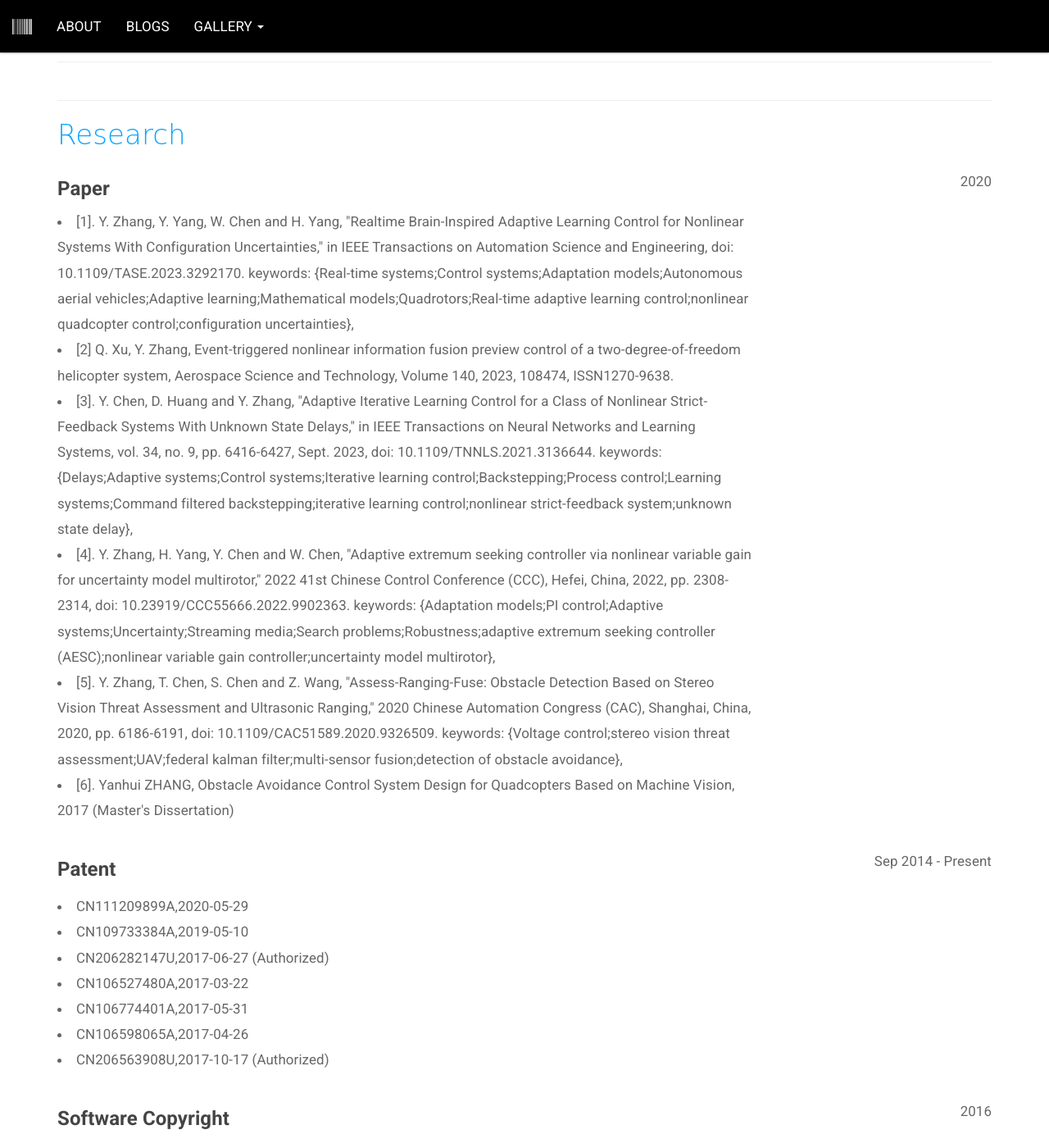
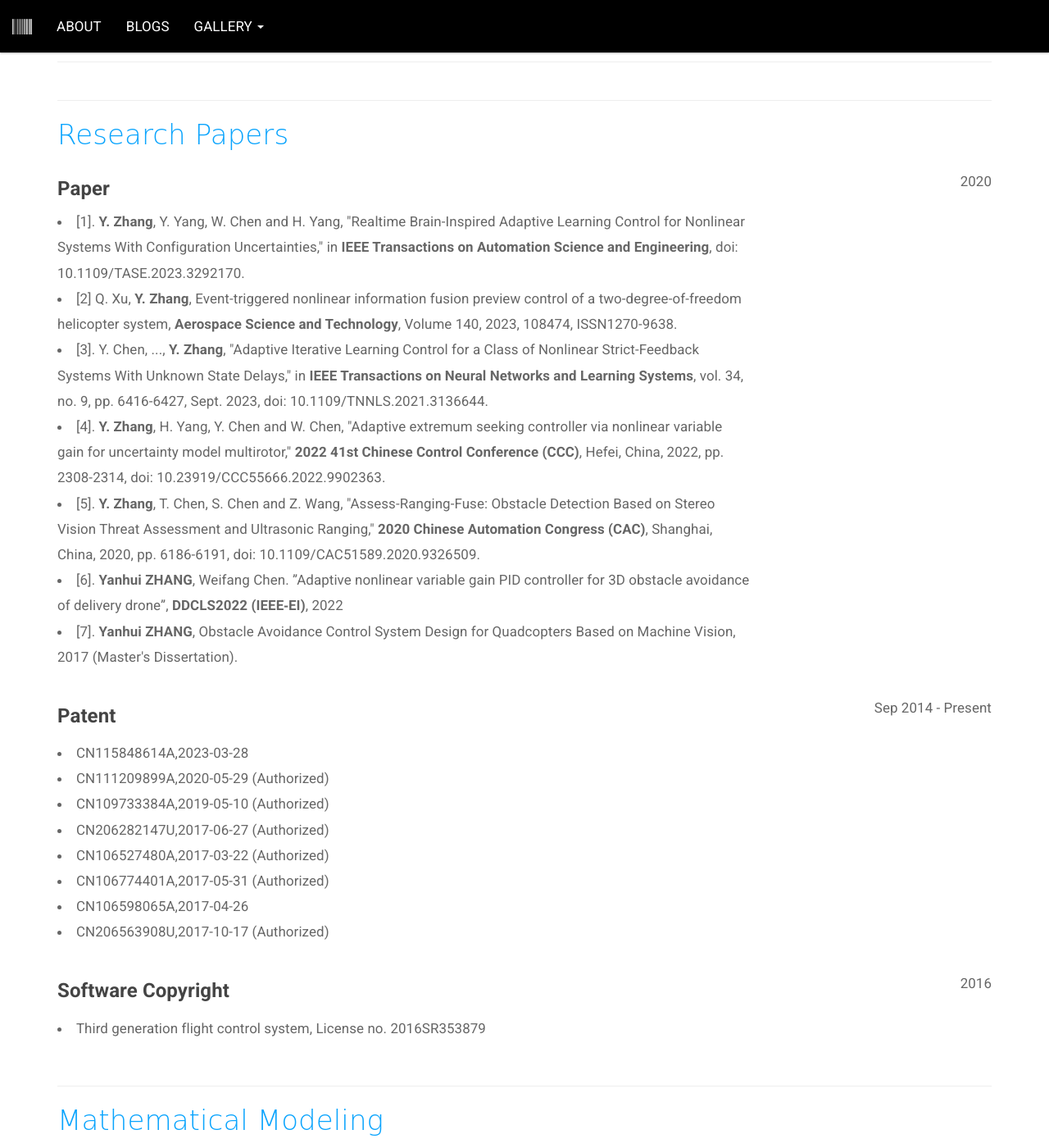
Before and after one commit to ayan1991/ayan1991.github.io, a Jekyll site: the page built from _pages/about.html, in a window 1280 px wide and 1400 px high, scrolled down 3134 px. Shown: the whole window at 82% size. Built offline with Jekyll 4.4.1, drawn with Linux system fonts in a browser that asks for light colours.

Commit message:
[add]1.Modify front

```diff
--- a/_pages/about.html
+++ b/_pages/about.html
@@ -417,7 +417,7 @@
 
             <div class = "row">
 			    <div class="col-md-12">
-                    <h2 class="title-block">Projects</h2>
+                    <h2 class="title-block">Projects and Papers</h2>
 			    	<hr class="m-y-2">
 <!--
 				    <h3 class="subtitle" id="Robots">Robots</h3>	 -->
@@ -429,7 +429,7 @@
 
 			    	<hr class="m-y-2">
 
-				    <h3 class="subtitle" id= "Research">Research</h3>
+				    <h3 class="subtitle" id= "Research">Research Papers</h3>
                 </div>
 			</div>
 
@@ -438,19 +438,19 @@
                <div class="col-md-9">
 					<h4 class = "experience-title">Paper</h4>
 
-					<li>[1]. Y. Zhang, Y. Yang, W. Chen and H. Yang, "Realtime Brain-Inspired Adaptive Learning Control for Nonlinear Systems With Configuration Uncertainties," in IEEE Transactions on Automation Science and Engineering, doi: 10.1109/TASE.2023.3292170.
-						keywords: {Real-time systems;Control systems;Adaptation models;Autonomous aerial vehicles;Adaptive learning;Mathematical models;Quadrotors;Real-time adaptive learning control;nonlinear quadcopter control;configuration uncertainties},</li>
+					<li>[1]. <b>Y. Zhang</b>, Y. Yang, W. Chen and H. Yang, "Realtime Brain-Inspired Adaptive Learning Control for Nonlinear Systems With Configuration Uncertainties," in <b>IEEE Transactions on Automation Science and Engineering</b>, doi: 10.1109/TASE.2023.3292170.</li>
 
-					<li>[2] Q. Xu, Y. Zhang, Event-triggered nonlinear information fusion preview control of a two-degree-of-freedom helicopter system, Aerospace Science and Technology, Volume 140, 2023, 108474, ISSN1270-9638. </li>
+					<li>[2] Q. Xu, <b>Y. Zhang</b>, Event-triggered nonlinear information fusion preview control of a two-degree-of-freedom helicopter system, <b>Aerospace Science and Technology</b>, Volume 140, 2023, 108474, ISSN1270-9638. </li>
 
-					<li>[3]. Y. Chen, D. Huang and Y. Zhang, "Adaptive Iterative Learning Control for a Class of Nonlinear Strict-Feedback Systems With Unknown State Delays," in IEEE Transactions on Neural Networks and Learning Systems, vol. 34, no. 9, pp. 6416-6427, Sept. 2023, doi: 10.1109/TNNLS.2021.3136644.
-						keywords: {Delays;Adaptive systems;Control systems;Iterative learning control;Backstepping;Process control;Learning systems;Command filtered backstepping;iterative learning control;nonlinear strict-feedback system;unknown state delay},	</li>
+					<li>[3]. Y. Chen, ..., <b>Y. Zhang</b>, "Adaptive Iterative Learning Control for a Class of Nonlinear Strict-Feedback Systems With Unknown State Delays," in <b>IEEE Transactions on Neural Networks and Learning Systems</b>, vol. 34, no. 9, pp. 6416-6427, Sept. 2023, doi: 10.1109/TNNLS.2021.3136644.</li>
 
-					<li>[4]. Y. Zhang, H. Yang, Y. Chen and W. Chen, "Adaptive extremum seeking controller via nonlinear variable gain for uncertainty model multirotor," 2022 41st Chinese Control Conference (CCC), Hefei, China, 2022, pp. 2308-2314, doi: 10.23919/CCC55666.2022.9902363. keywords: {Adaptation models;PI control;Adaptive systems;Uncertainty;Streaming media;Search problems;Robustness;adaptive extremum seeking controller (AESC);nonlinear variable gain controller;uncertainty model multirotor},</li>
+					<li>[4]. <b>Y. Zhang</b>, H. Yang, Y. Chen and W. Chen, "Adaptive extremum seeking controller via nonlinear variable gain for uncertainty model multirotor," <b>2022 41st Chinese Control Conference (CCC)</b>, Hefei, China, 2022, pp. 2308-2314, doi: 10.23919/CCC55666.2022.9902363. </li>
 
-					<li>[5]. Y. Zhang, T. Chen, S. Chen and Z. Wang, "Assess-Ranging-Fuse: Obstacle Detection Based on Stereo Vision Threat Assessment and Ultrasonic Ranging," 2020 Chinese Automation Congress (CAC), Shanghai, China, 2020, pp. 6186-6191, doi: 10.1109/CAC51589.2020.9326509. keywords: {Voltage control;stereo vision threat assessment;UAV;federal kalman filter;multi-sensor fusion;detection of obstacle avoidance},</li>
+					<li>[5]. <b>Y. Zhang</b>, T. Chen, S. Chen and Z. Wang, "Assess-Ranging-Fuse: Obstacle Detection Based on Stereo Vision Threat Assessment and Ultrasonic Ranging," <b>2020 Chinese Automation Congress (CAC)</b>, Shanghai, China, 2020, pp. 6186-6191, doi: 10.1109/CAC51589.2020.9326509.</li>
 
-					<li>[6]. Yanhui ZHANG, Obstacle Avoidance Control System Design for Quadcopters Based on Machine Vision, 2017 (Master's Dissertation)</li>
+					<li>[6]. <b>Yanhui ZHANG</b>, Weifang Chen. ”Adaptive nonlinear variable gain PID controller for 3D obstacle avoidance of delivery drone”, <b>DDCLS2022 (IEEE‐EI)</b>, 2022</li>
+
+					<li>[7]. <b>Yanhui ZHANG</b>, Obstacle Avoidance Control System Design for Quadcopters Based on Machine Vision, 2017 (Master's Dissertation).</li>
 
                     <br/>
 					</div>
@@ -465,11 +465,12 @@
                <div class="col-md-9">
 					<h4 class = "experience-title">Patent</h4>
 					<p><i></i></p>
-					<li>CN111209899A,2020-05-29</li>
-					<li>CN109733384A,2019-05-10</li>
+					<li>CN115848614A,2023-03-28 </li>
+					<li>CN111209899A,2020-05-29 (Authorized)</li>
+					<li>CN109733384A,2019-05-10 (Authorized)</li>
 					<li>CN206282147U,2017-06-27 (Authorized)</li>
-					<li>CN106527480A,2017-03-22</li>
-					<li>CN106774401A,2017-05-31</li>
+					<li>CN106527480A,2017-03-22 (Authorized)</li>
+					<li>CN106774401A,2017-05-31 (Authorized)</li>
 					<li>CN106598065A,2017-04-26</li>
 					<li>CN206563908U,2017-10-17 (Authorized)</li>
                     <br/>
```
